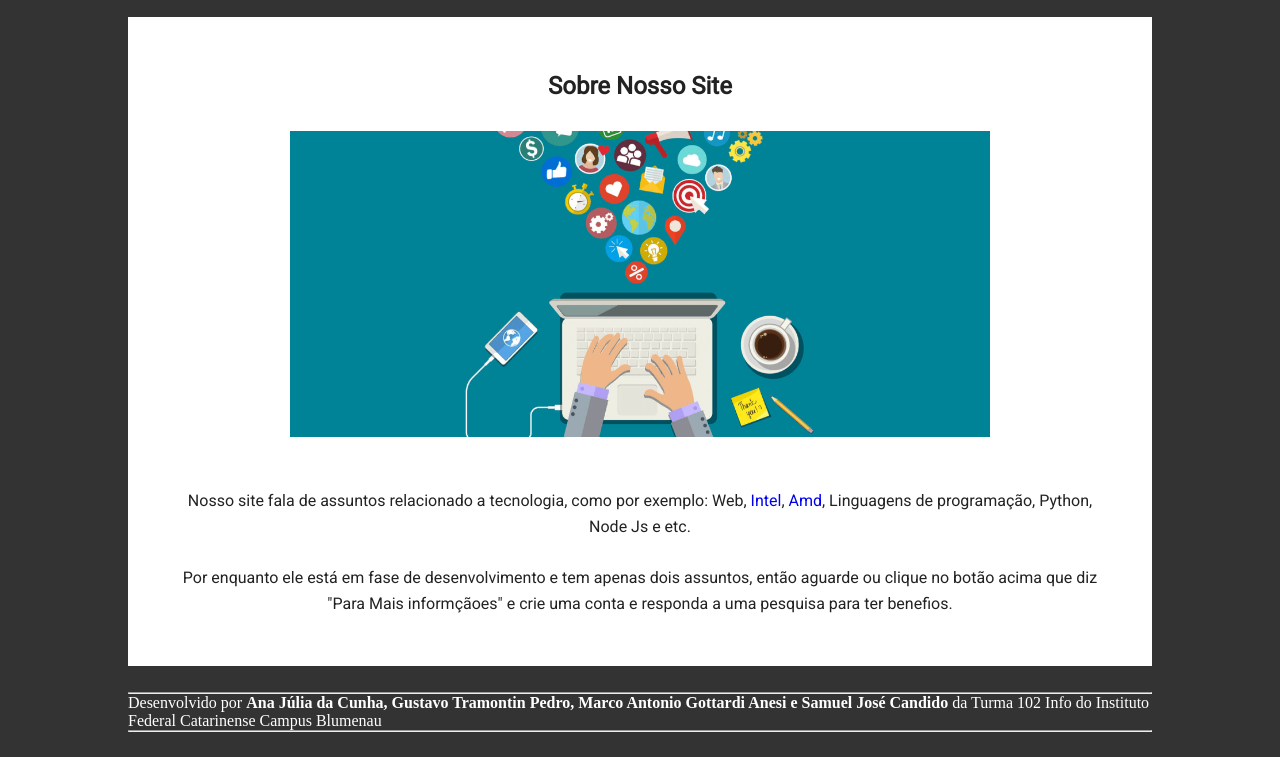
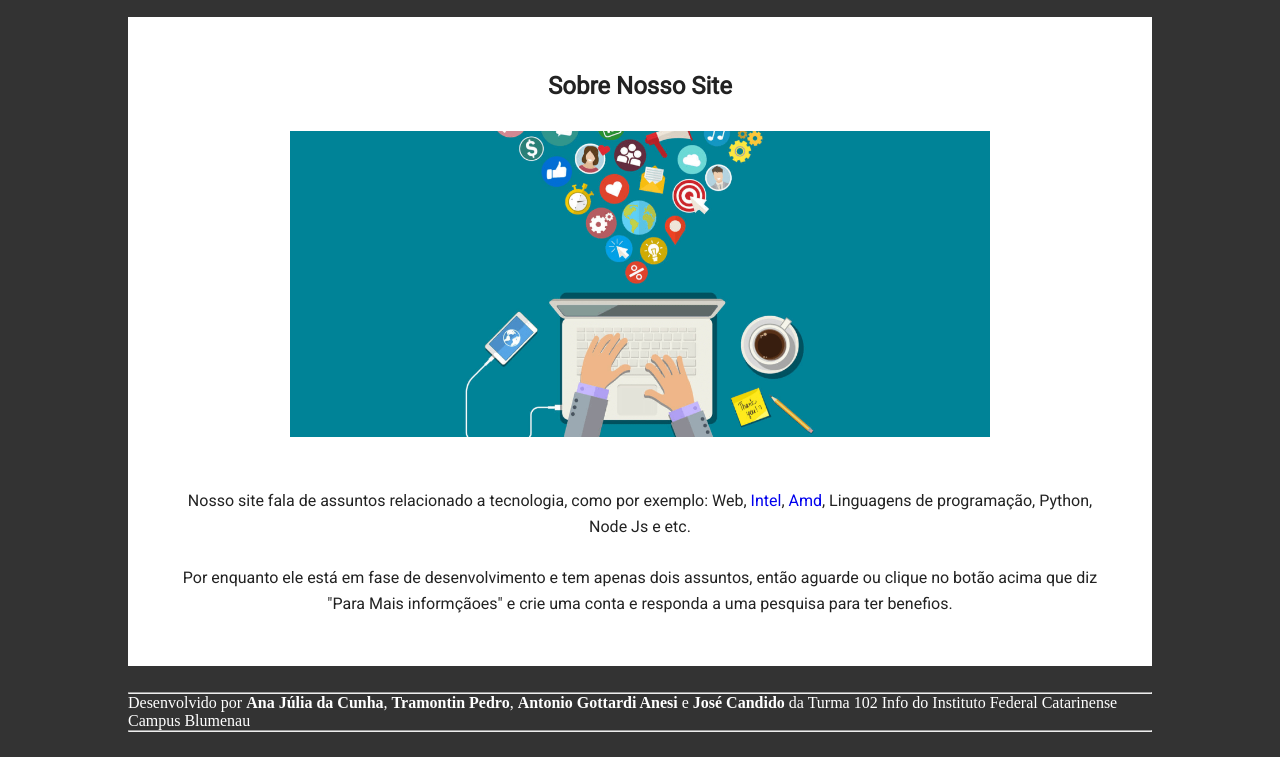
Before and after one commit to gustatramontin/trabalho-web-design, a plain HTML site: page index.html in a window 1280 px wide. Shown: the part 148-905 px from the top of the page. Drawn offline with Linux system fonts and the light colour scheme.

Commit message:
tag strong between for eache name

```diff
--- a/index.html
+++ b/index.html
@@ -8,7 +8,7 @@
   <meta name="keywords" content="tecnologia, computadores, site computadores">
   <meta name="description" content="Nosso site fala de assuntos de tecnologia, como progrmação, web, e computadores. Por enquanto só tem sobre hardware. ">
   <meta name="author" content="Gustavo Tramontin">
-  <link rel="icon" type="imagem/png" href="../img/icone-32x32.png">
+  <link rel="icon" type="imagem/png" href="img/icone-32x32.png">
   <link href="https://fonts.googleapis.com/css2?family=Roboto&display=swap" rel="stylesheet">
 
   <title>Computadores</title>
@@ -49,7 +49,7 @@
     <!--Essa é a tag do rodapé-->
     <hr>
     <p>
-      Desenvolvido por <strong>Ana Júlia da Cunha, Gustavo Tramontin Pedro, Marco Antonio Gottardi Anesi e Samuel José Candido</strong> da Turma 102 Info do Instituto Federal Catarinense Campus Blumenau
+      Desenvolvido por <strong>Ana Júlia da Cunha</strong>, <strong>Tramontin Pedro</strong>, <strong>Antonio Gottardi Anesi</strong> e <strong>José Candido</strong> da Turma 102 Info do Instituto Federal Catarinense Campus Blumenau
     </p>
     <hr>
   </footer>
```
